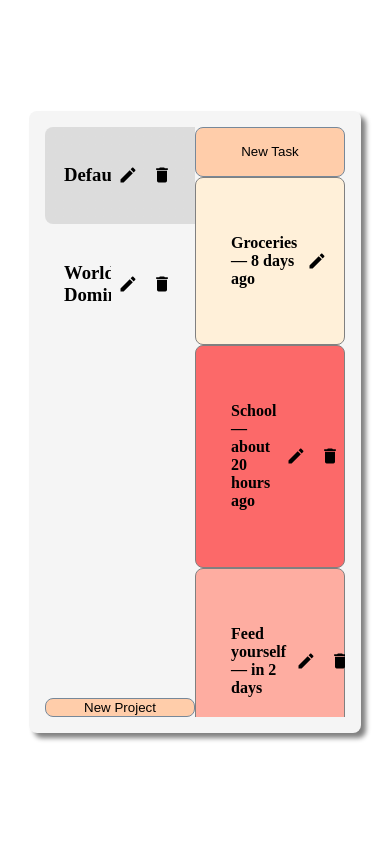
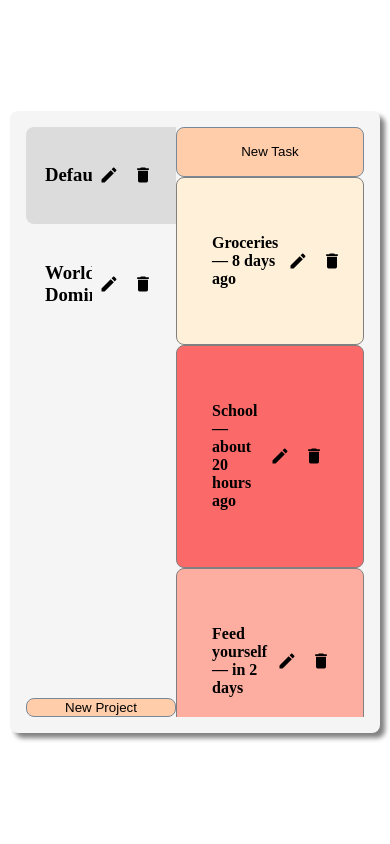
Before and after one commit to Lucrum/to-do-list, a website built with webpack: page dist/index.html in a window 390 px wide. Built offline with nearby package versions, Linux system fonts and the light colour scheme.

Commit message:
Empty todo message adjustment Window sizing adjustment

```diff
--- a/src/styles/todo.css
+++ b/src/styles/todo.css
@@ -50,3 +50,8 @@ div.todo-info.shown {
   overflow: hidden;
   position: relative;
 }
+
+div.empty-todo {
+  padding: 2rem;
+  text-align: center;
+}
--- a/src/styles/window.css
+++ b/src/styles/window.css
@@ -15,7 +15,8 @@ body {
 
 div#content-wrapper {
   height: 70vh;
-  width: clamp(300px, 50%, 1200px);
+  width: clamp(600px, 60%, 900px);
+  margin: 0px 100px;
   background-color: whitesmoke;
   box-shadow: 5px 5px 5px gray;
   display: grid;
@@ -78,3 +79,9 @@ img.small-icon {
 img.small-icon:hover {
   background-image: var(--light-tint);
 }
+
+@media (max-width: 1200px) {
+  div#content-wrapper {
+    margin: 0px 10px;
+  }
+}
```
